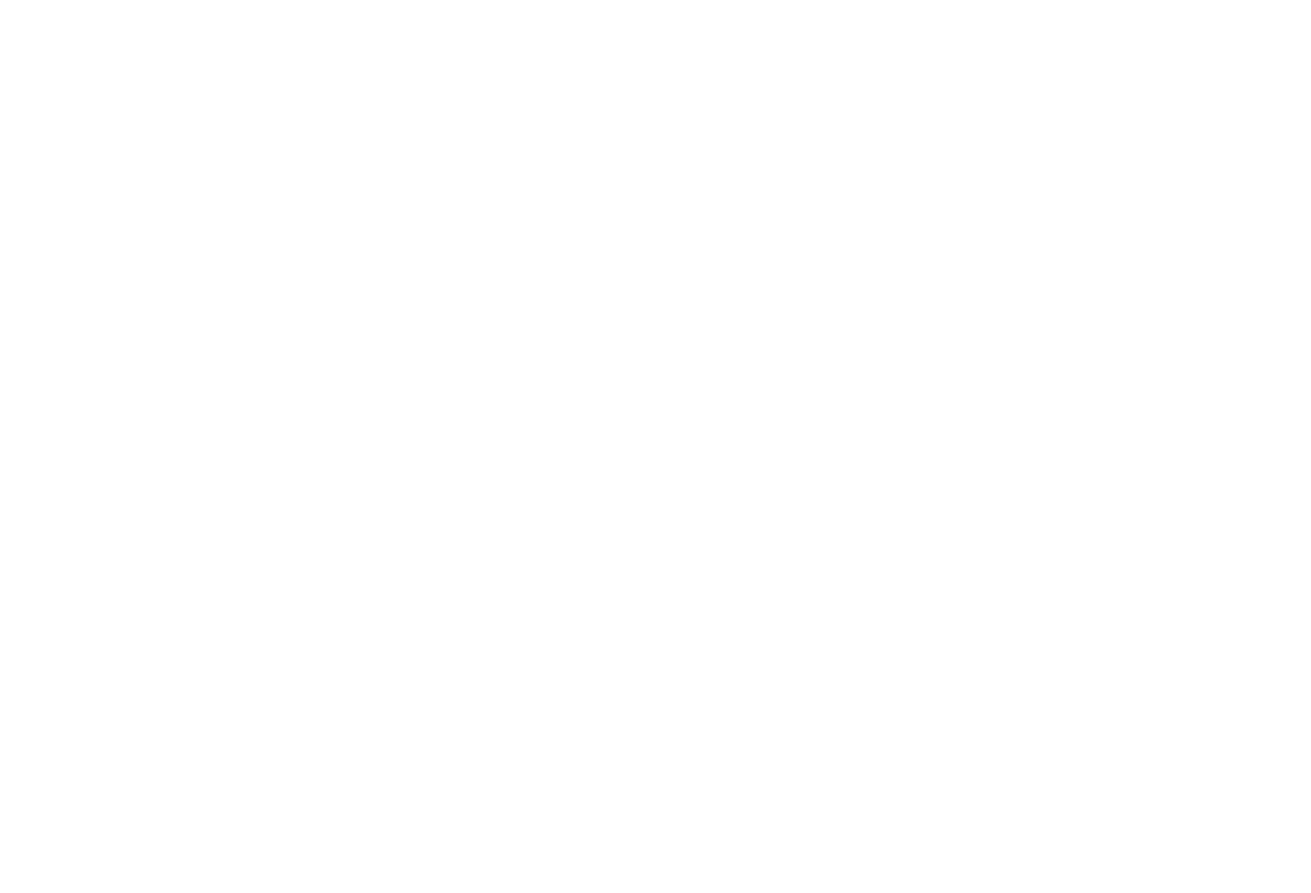
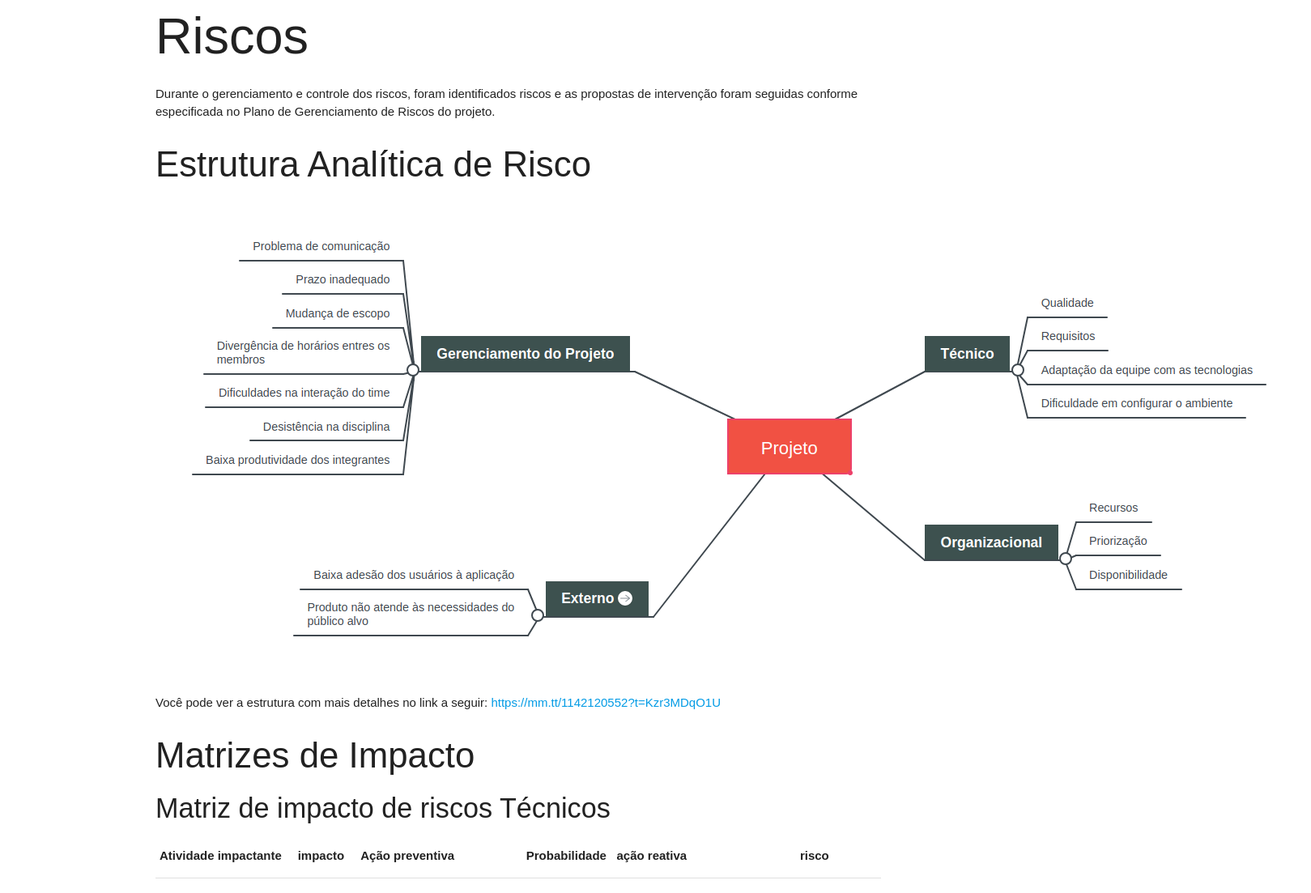
Before and after one commit to DesenhoSoftware-2018-2/wiki, a React (Create React App) app: page /wiki/monitoramentoRiscos in a window 1280 px wide. Shown: the part 165-1268 px from the top of the page at 81% size, 1619 px wide, since content can reach past the window. Before the commit the page ends 800 px from the top, so only its background shows below. Built offline with nearby package versions, Linux system fonts and the light colour scheme.

Commit message:
Fix #6 Adding risk monitoring plan
Signed-off-by: Isaque Alves <isaquealvesdl@gmail.com>

```diff
--- a/src/assets/files/dinamica02/gerenciamentoRiscos.md
+++ b/src/assets/files/dinamica02/gerenciamentoRiscos.md
@@ -35,5 +35,9 @@ Baixa produtividade dos integrantes - Risco relacionado à baixa produtividade d
 Baixa adesão dos usuários a aplicação - Risco relacionado à utilização e evolução do projeto no mercado.
 Produto não atende às necessidades do público alvo - Risco relacionado à utilização e evolução do projeto no mercado.
 
+### 3. Matriz de Probabilidade X Impacto
 
+A matriz abaixo utiliza a combinação dos eixos X (Impacto) e Y (Probabilidade) que auxiliam na priorização dos riscos de acordo com sua significância.
+
+![Matriz de Probabilidade X Impacto](dinamica02/matrizProbabilidadeImpacto.png)
 Autor: Isaque Alves.
--- /dev/null
+++ b/src/assets/files/dinamica02/monitoramentoRiscos.md
@@ -0,0 +1,42 @@
+# Monitoramento e Controle dos Riscos
+
+Durante o gerenciamento e controle dos riscos, foram identificados riscos e as propostas de intervenção foram seguidas conforme especificada no Plano de Gerenciamento de Riscos do projeto.
+
+
+### Estrutura Analítica de Risco
+![Estrutura Analitica Riscos](dinamica02/estruturaAnaliticaRiscos.png)
+Você pode ver a estrutura com mais detalhes no link a seguir: https://mm.tt/1142120552?t=Kzr3MDqO1U
+
+### Matrizes de Impacto
+
+#### Matriz de impacto de riscos Técnicos
+
+
+|Atividade impactante|impacto|Ação preventiva|Probabilidade|ação reativa|risco|
+|-----------|---------|---------|---------|---------|
+|Baixo dominio das tecnologias|Moderado|Realizar treinamento e pareamento|Pouco provável|Pareamento visando troca de conhecimento|Muito Significante|
+|Atraso na conclusão das atividades|Alto|Mensurar o nivel de conhecimento da tecnologia|Pouco Provável|Replanejamento das atividades|Pouco Crítico|
+|Rastreabilidade incorreta|Alto|Monitorar a rastreabilidade dos requisitos|Pouco Provável|Revisar os requisitos com rastreabilidade desajustada|Pouco Crítico|
+
+#### Matriz de impacto de riscos Organizacionais
+
+|Atividade impactante|impacto|Ação preventiva|Probabilidade|ação reativa|risco|
+|-----------|---------|---------|---------|---------|
+|Desistência da disciplina|Alto|Monitorar a motivação dos membros|Pouco provável|Replanejar as atividades de acordo com a quantidade de membros|Pouco Crítico|
+|Priorização das atividades pouco relevantes|Alto|Seguir o Sprint Backlog|Pouco Provável|Reforçar a execução das funcionalidades previstas|Pouco Crítico|
+|Conflitos de horários dos membros|Moderado|Elaboração e monitoramento do quadro de disponibilidade de horários|Muito provável|Adaptar as reuniões para um horário conveniente a todos os membros|Pouco Crítico|
+
+#### Matriz de impacto de riscos no Gerenciamento do projeto
+
+|Atividade impactante|impacto|Ação preventiva|Probabilidade|ação reativa|risco|
+|-----------|---------|---------|---------|---------|
+|Baixa comunicação|Alto|Definição do canal de comunicação e suas integrações|Muito Provável|Avaliar a eficiência do canal de comunicação eleger e incentivar o uso|Crítico|
+|Cronograma utópico|Alto|Adequar os prazos e atividades a um escopo variável|Muito provável|Refatorar o Cronograma|Crítico|
+
+#### Matriz de impacto de riscos Externo
+|Atividade impactante|impacto|Ação preventiva|Probabilidade|ação reativa|risco|
+|-----------|---------|---------|---------|---------|
+|Baixa adesão dos usuários a aplicação |Alto|Fazer pesquisas de publico alvo|Muito provável|Adaptar o projeto às diretrizes de usabilidade e implantar o proto.io para avaliação do uso do app.|Crítico|
+
+
+Autor: Isaque Alves.
--- a/src/components/contents/dinamica02/dinamica02.js
+++ b/src/components/contents/dinamica02/dinamica02.js
@@ -6,7 +6,8 @@ class Dinamica02 extends Component {
   render() {
     const artefatos = [
       { pathname: "/metodologiaDefinicoes", link: "Metodologia e Definições" },
-      { pathname: "/gerenciamentoRiscos", link: "Plano de Gerenciamento de Riscos" }
+      { pathname: "/gerenciamentoRiscos", link: "Plano de Gerenciamento de Riscos" },
+      { pathname: "/monitoramentoRiscos", link: "Monitoramento e Controle dos Riscos" }
     ];
 
     return (
--- /dev/null
+++ b/src/components/contents/dinamica02/monitoramentoRiscos.js
@@ -0,0 +1,16 @@
+import React, { Component } from "react";
+import Dinamica01 from './dinamica02';
+import Markdown from '../../structures/dynamicsComponents/markdown';
+
+class MonitoramentoRiscos extends Component {
+  render() {
+    return (
+      <div>
+        <Dinamica01 />
+        <div className="container">
+          <Markdown file="dinamica02/monitoramentoRiscos" />
+        </div>
+      </div>
+    );
+  }
+} export default MonitoramentoRiscos;
--- a/src/components/structures/sidenav.js
+++ b/src/components/structures/sidenav.js
@@ -37,7 +37,8 @@ class Sidenav extends Component {
       { dynamic: "Dinâmica II",
         artefacts: [
           { name: "Metodologia e Definições", link: "/metodologiaDefinicoes" },
-          { name: "Plano de Gerenciamento de Riscos", link: "/gerenciamentoRiscos" }
+          { name: "Plano de Gerenciamento de Riscos", link: "/gerenciamentoRiscos" },
+          { name: "Monitoramento e Controle Riscos", link: "/monitoramentoRiscos" }
         ]
       },
       { dynamic: "Dinâmica III", artefacts: [] },
--- a/src/routes/index.js
+++ b/src/routes/index.js
@@ -10,6 +10,7 @@ import Reunioes from '../components/contents/extras/reunioes';
 import wh from '../components/contents/dinamica01/5w2h';
 import MetodologiaDefinicoes from '../components/contents/dinamica02/metodologiaDefinicoes';
 import GerenciamentoRiscos from '../components/contents/dinamica02/gerenciamentoRiscos';
+import MonitoramentoRiscos from '../components/contents/dinamica02/monitoramentoRiscos';
 
 export default () => (
   <BrowserRouter basename="/wiki">
@@ -24,6 +25,7 @@ export default () => (
       <Route path="/reunioes" exact component={Reunioes} />
       <Route path="/metodologiaDefinicoes" exact component={MetodologiaDefinicoes} />
       <Route path="/gerenciamentoRiscos" exact component={GerenciamentoRiscos} />
+      <Route path="/monitoramentoRiscos" exact component={MonitoramentoRiscos} />
     </Switch>
   </BrowserRouter>
 );
```
Also changed, not shown: src/assets/imgs/dinamica02/matrizProbabilidadeImpacto.png (added).
